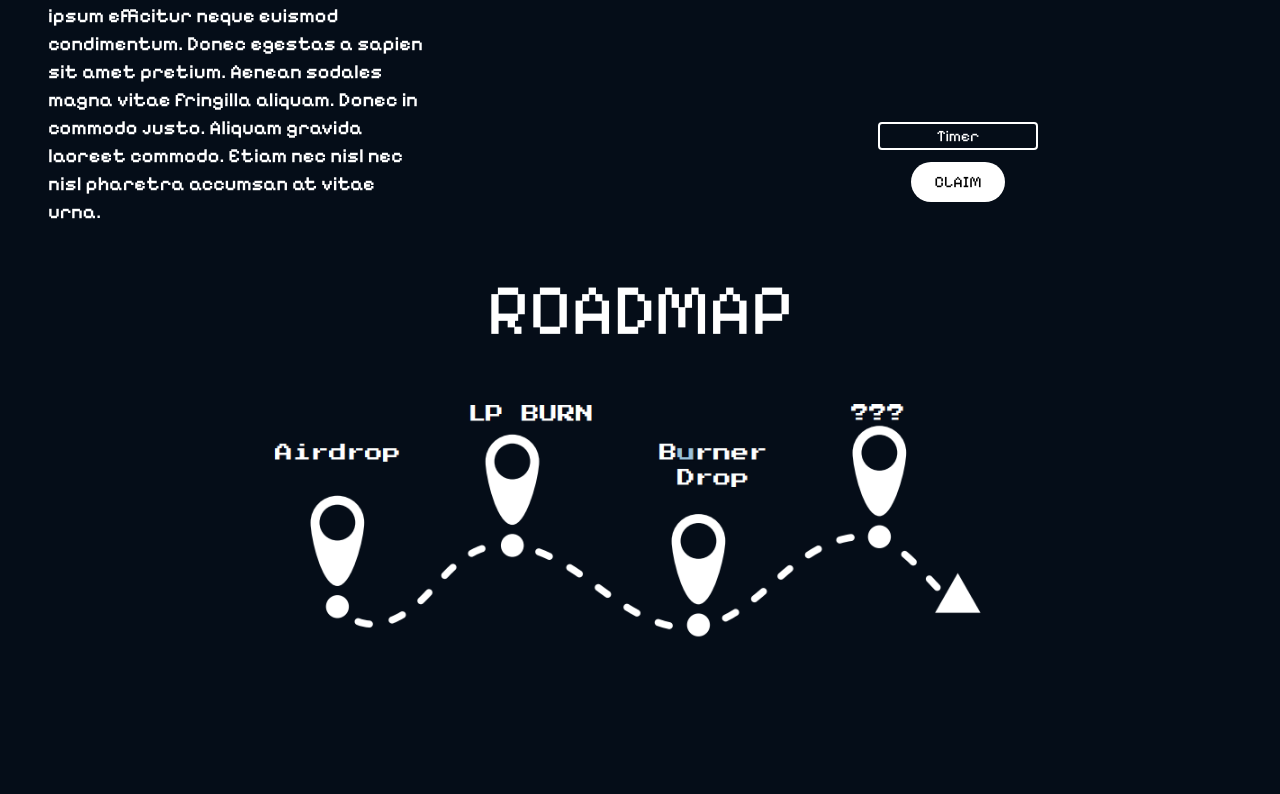
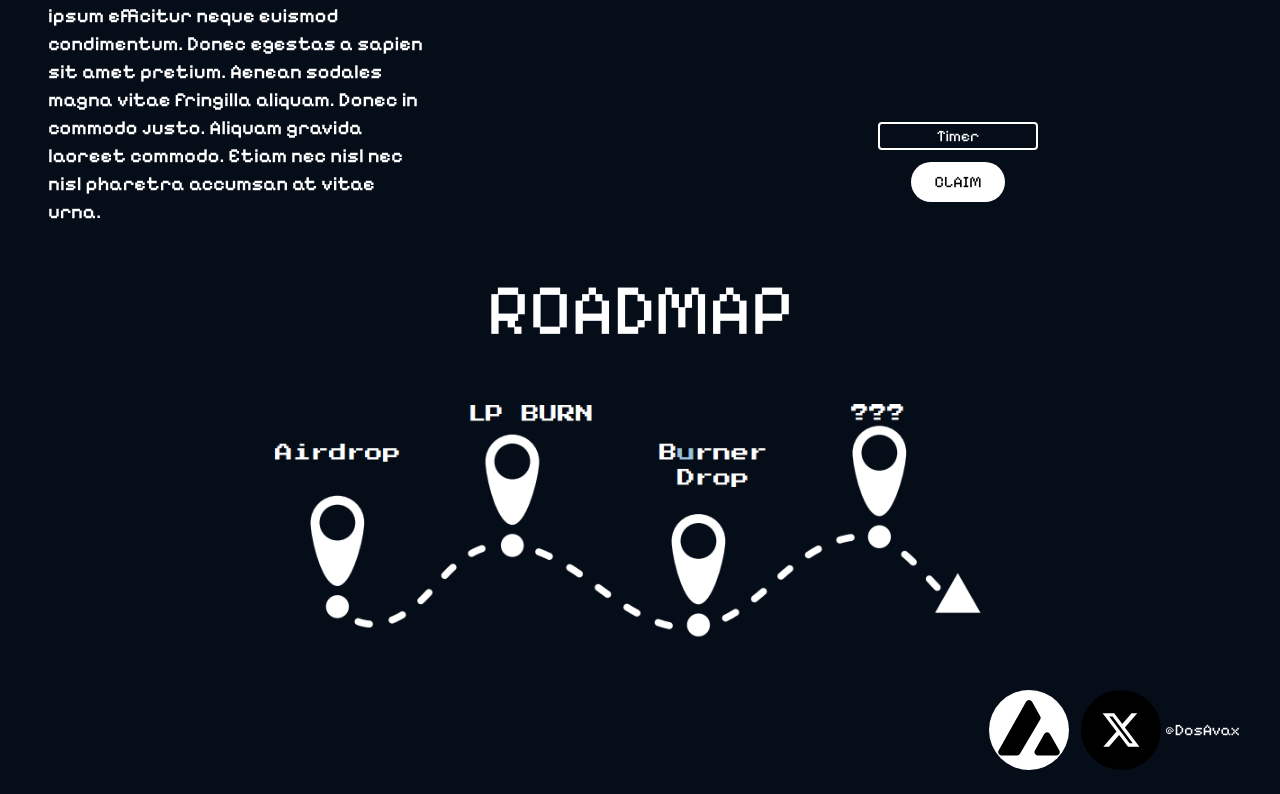
Before and after one commit to VortexZAA/dos-avax, a Next.js app: page / in a window 1280 px wide. Shown: the part 902-1696 px from the top of the page. Before the commit the page ends 1616 px from the top, so only its background shows below. Built offline with nearby package versions, Linux system fonts and the light colour scheme.

Commit message:
Add links and images to the footer

```diff
--- a/src/pages/index.tsx
+++ b/src/pages/index.tsx
@@ -1,4 +1,5 @@
 import Image from "next/image";
+import Link from "next/link";
 
 export default function Home() {
   return (
@@ -78,8 +79,28 @@ export default function Home() {
             alt="roadmap"
           />
         </div>
-        <div>
-          {/* TODO: FOOTER EKLE */}
+
+        <div className="flex gap-3 items-center justify-end w-full pr-4">
+          <Link href="https://www.avax.network/" target="_blank">
+            <Image
+                src="/avax.svg"
+                width={40}
+                height={40}
+                className="h-20 w-20 rounded-full bg-white object-contain"
+                alt="roadmap"
+              />
+          </Link>
+          <Link href="https://twitter.com/DosAvax" target="_blank">
+            <div className="flex gap-1 items-center">
+              <Image
+                  src="/x.svg"
+                  width={40}
+                  height={40}
+                  className="h-20 w-20 rounded-full object-fill"
+                  alt="roadmap"
+                />@DosAvax
+            </div>
+          </Link>
         </div>
       </div>
     </main>
```
Also changed, not shown: public/avax.svg (added), public/x.svg (added).
